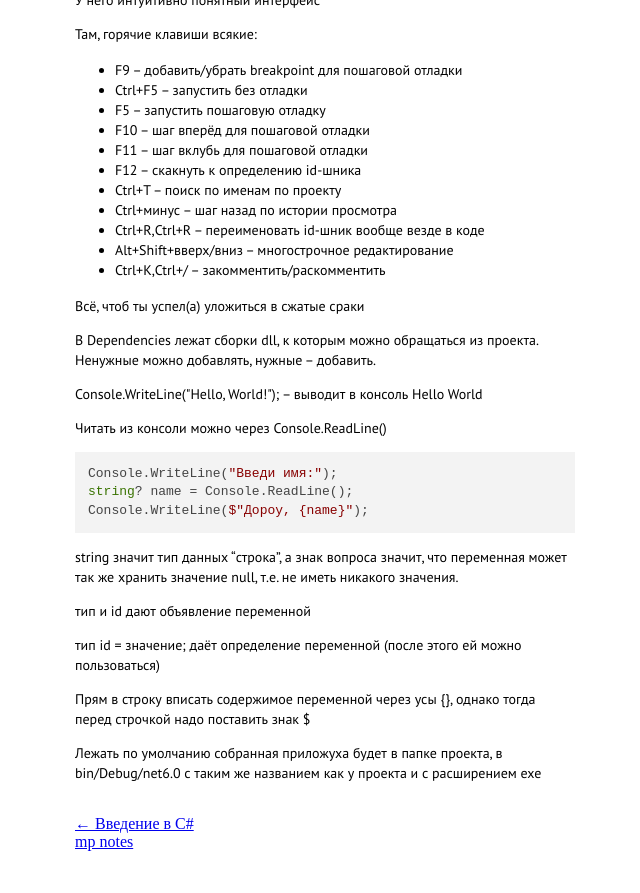
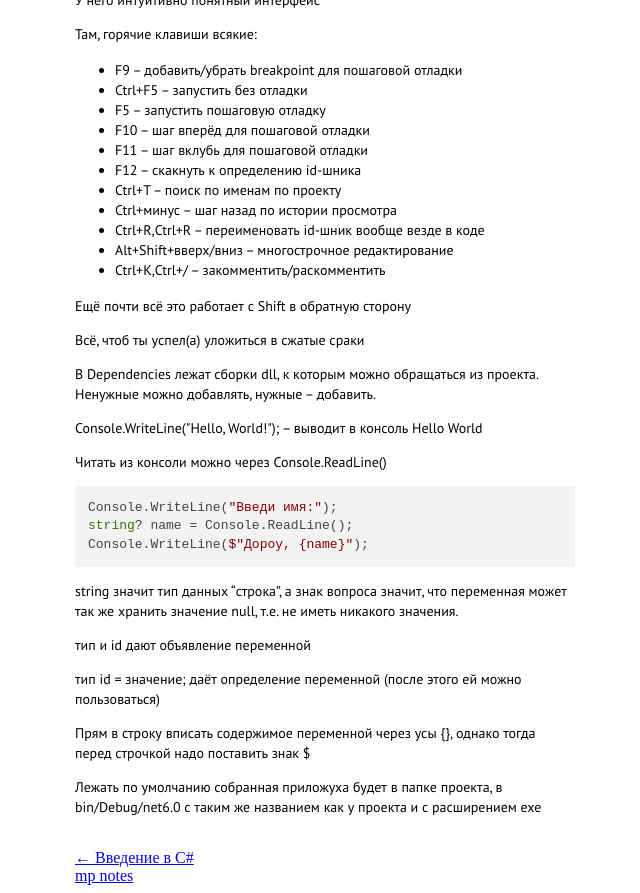
Before and after one commit to dOvObu/dOvObu.github.io, a Jekyll site: the page built from _posts/2022-07-29-visual_studio.md, in a window 1280 px wide, cut to the strip 422-1315 px from the top of the page. Shown: the whole strip, without its empty margins (315-955 px from the left). Built offline with Jekyll 4.4.1, drawn with Linux system fonts in a browser that asks for light colours; nearby versions of some CDN libraries; before the commit the page ends 1281 px from its top, so only the background shows below that.

Commit message:
Update 2022-07-29-visual_studio.md

```diff
--- a/_posts/2022-07-29-visual_studio.md
+++ b/_posts/2022-07-29-visual_studio.md
@@ -28,6 +28,8 @@ excerpt: Checkout
 - Alt+Shift+вверх/вниз -- многострочное редактирование
 - Ctrl+K,Ctrl+/ -- закомментить/раскомментить
 
+Ещё почти всё это работает с Shift в обратную сторону
+
 Всё, чтоб ты успел(а) уложиться в сжатые сраки
 
 В Dependencies лежат сборки dll, к которым можно обращаться из проекта. Ненужные можно добавлять, нужные -- добавить.
```
